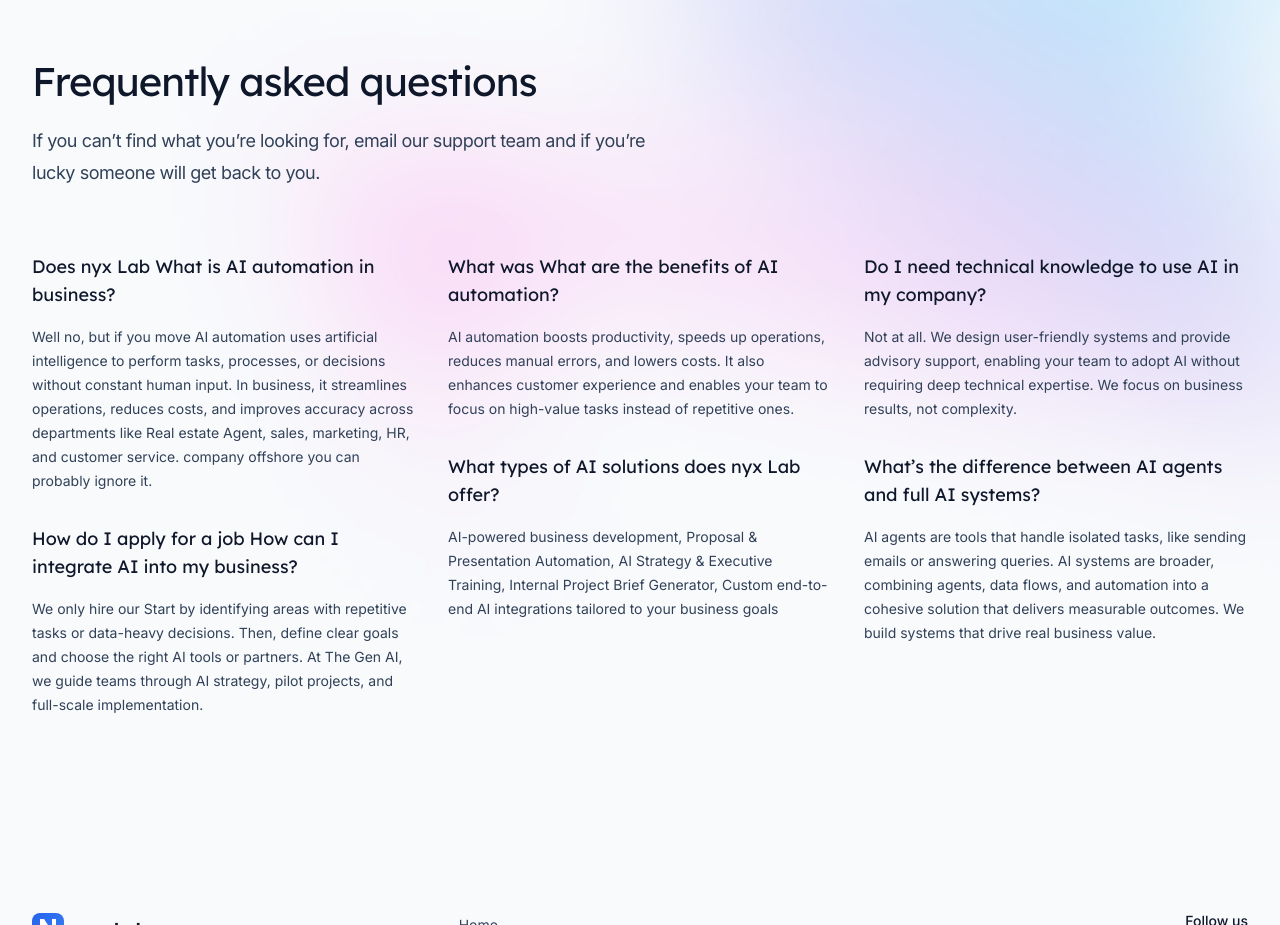
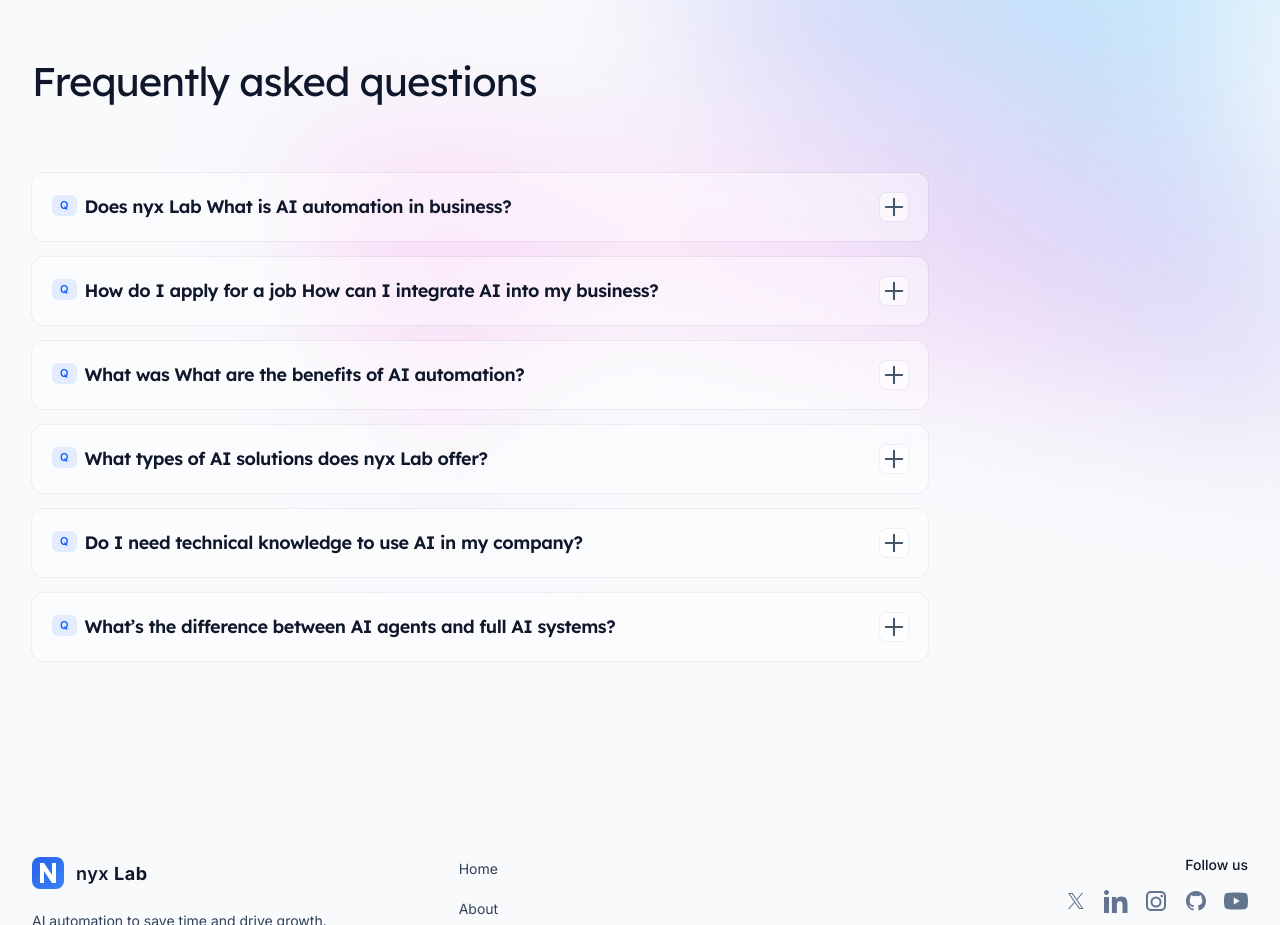
Before and after one commit to ahmadyousafdata-rgb/nyc-lab-1, a Next.js app: page / in a window 1280 px wide. Shown: the part 5300-6225 px from the top of the page. Built offline with nearby package versions, Linux system fonts and the light colour scheme; no server answers.

Commit message:
FAQ: polish accordion layout, add Q/A badges, lighten card chrome and toggles; keep background consistent

```diff
--- a/src/components/Faqs.jsx
+++ b/src/components/Faqs.jsx
@@ -1,49 +1,58 @@
 import Image from 'next/image'
+import { Disclosure, DisclosureButton, DisclosurePanel } from '@headlessui/react'
 
 import { Container } from '@/components/Container'
 import backgroundImage from '@/images/background-faqs.jpg'
 
+// Inline icons to avoid new dependencies
+function PlusIcon(props) {
+  return (
+    <svg viewBox="0 0 24 24" aria-hidden="true" className="h-6 w-6" {...props}>
+      <path d="M12 5v14M5 12h14" stroke="currentColor" strokeWidth="1.8" strokeLinecap="round" />
+    </svg>
+  )
+}
+
+function MinusIcon(props) {
+  return (
+    <svg viewBox="0 0 24 24" aria-hidden="true" className="h-6 w-6" {...props}>
+      <path d="M5 12h14" stroke="currentColor" strokeWidth="1.8" strokeLinecap="round" />
+    </svg>
+  )
+}
+
+// Flattened FAQ content (from previous version)
 const faqs = [
-  [
   {
     question: 'Does nyx Lab What is AI automation in business?',
     answer:
       'Well no, but if you move AI automation uses artificial intelligence to perform tasks, processes, or decisions without constant human input. In business, it streamlines operations, reduces costs, and improves accuracy across departments like Real estate Agent, sales, marketing, HR, and customer service. company offshore you can probably ignore it.',
   },
-
   {
     question: 'How do I apply for a job How can I integrate AI into my business?',
     answer:
       'We only hire our Start by identifying areas with repetitive tasks or data-heavy decisions. Then, define clear goals and choose the right AI tools or partners. At The Gen AI, we guide teams through AI strategy, pilot projects, and full-scale implementation.',
   },
-  ],
-  [
   {
     question: 'What was What are the benefits of AI automation?',
     answer:
       'AI automation boosts productivity, speeds up operations, reduces manual errors, and lowers costs. It also enhances customer experience and enables your team to focus on high-value tasks instead of repetitive ones.',
   },
-
   {
-      question:
-        'What types of AI solutions does nyx Lab offer?',
+    question: 'What types of AI solutions does nyx Lab offer?',
     answer:
       'AI-powered business development, Proposal & Presentation Automation, AI Strategy & Executive Training, Internal Project Brief Generator, Custom end-to-end AI integrations tailored to your business goals',
   },
-  ],
-  [
   {
     question: 'Do I need technical knowledge to use AI in my company?',
     answer:
       'Not at all. We design user-friendly systems and provide advisory support, enabling your team to adopt AI without requiring deep technical expertise. We focus on business results, not complexity.',
   },
-
   {
     question: 'What’s the difference between AI agents and full AI systems?',
     answer:
       'AI agents are tools that handle isolated tasks, like sending emails or answering queries. AI systems are broader, combining agents, data flows, and automation into a cohesive solution that delivers measurable outcomes. We build systems that drive real business value.',
   },
-  ],
 ]
 
 export function Faqs() {
@@ -53,6 +62,7 @@
       aria-labelledby="faq-title"
       className="relative overflow-hidden bg-slate-50 py-20 sm:py-32"
     >
+      {/* Keep existing background image */}
       <Image
         className="absolute top-0 left-1/2 max-w-none translate-x-[-30%] -translate-y-1/4"
         src={backgroundImage}
@@ -69,30 +79,43 @@
           >
             Frequently asked questions
           </h2>
-          <p className="mt-4 text-lg tracking-tight text-slate-700">
-            If you can’t find what you’re looking for, email our support team
-            and if you’re lucky someone will get back to you.
-          </p>
         </div>
-        <ul
-          role="list"
-          className="mx-auto mt-16 grid max-w-2xl grid-cols-1 gap-8 lg:max-w-none lg:grid-cols-3"
+
+        {/* New accordion layout, themed to match site colors */}
+        <div className="mx-auto max-w-2xl md:max-w-3xl lg:max-w-4xl lg:mx-0">
+          <dl className="mt-16 space-y-3 sm:space-y-4">
+            {faqs.map((faq) => (
+              <Disclosure
+                key={faq.question}
+                as="div"
+                className="group rounded-xl ring-1 ring-slate-900/5 bg-white/40 p-4 sm:p-5 transition hover:bg-white/50 data-[open]:bg-white"
               >
-          {faqs.map((column, columnIndex) => (
-            <li key={columnIndex}>
-              <ul role="list" className="flex flex-col gap-y-8">
-                {column.map((faq, faqIndex) => (
-                  <li key={faqIndex}>
-                    <h3 className="font-display text-lg/7 text-slate-900">
-                      {faq.question}
-                    </h3>
-                    <p className="mt-4 text-sm text-slate-700">{faq.answer}</p>
-                  </li>
+                <dt>
+                  <DisclosureButton
+                    className="flex w-full items-center justify-between text-left text-slate-900 focus-visible:outline-hidden"
+                  >
+                    <span className="flex items-start gap-x-2">
+                      <span className="mt-0.5 inline-flex rounded-md bg-blue-600/10 px-2 py-0.5 text-[11px] font-semibold text-blue-600">Q</span>
+                      <span className="font-display text-lg/7 font-semibold tracking-tight">{faq.question}</span>
+                    </span>
+                    <span
+                      className="ml-4 inline-flex size-7 items-center justify-center rounded-md ring-1 ring-slate-900/5 bg-white/60 text-slate-600 transition group-data-[open]:bg-blue-600 group-data-[open]:text-white"
+                    >
+                      <PlusIcon aria-hidden="true" className="group-data-[open]:hidden" />
+                      <MinusIcon aria-hidden="true" className="hidden group-data-[open]:block" />
+                    </span>
+                  </DisclosureButton>
+                </dt>
+                <DisclosurePanel as="dd" className="mt-3 sm:mt-4 pr-1 sm:pr-2">
+                  <div className="flex items-start gap-x-3">
+                    <span className="mt-1 inline-flex rounded-md bg-slate-900/5 px-2 py-0.5 text-[11px] font-semibold text-slate-700">A</span>
+                    <p className="text-base leading-7 text-slate-600">{faq.answer}</p>
+                  </div>
+                </DisclosurePanel>
+              </Disclosure>
             ))}
-              </ul>
-            </li>
-          ))}
-        </ul>
+          </dl>
+        </div>
       </Container>
     </section>
   )
```
Lines whose indentation alone changed are shown as unchanged.
